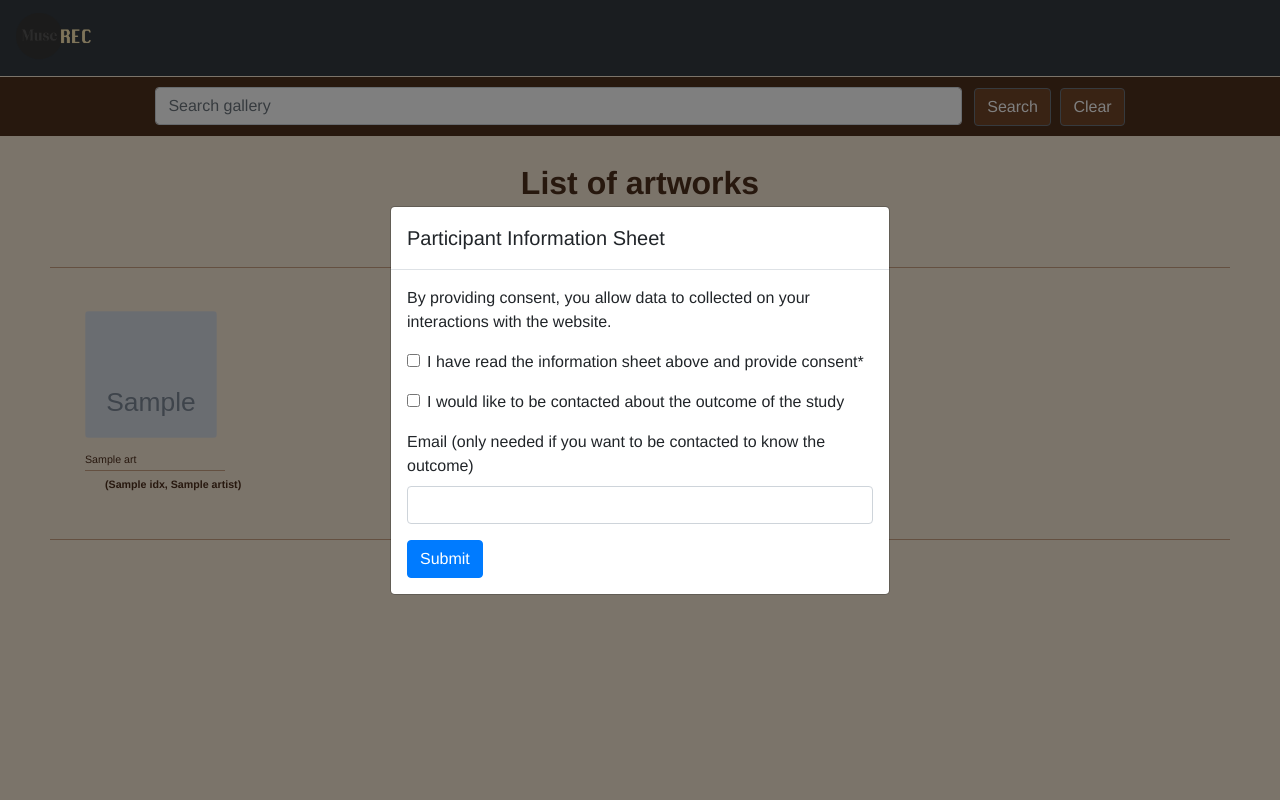
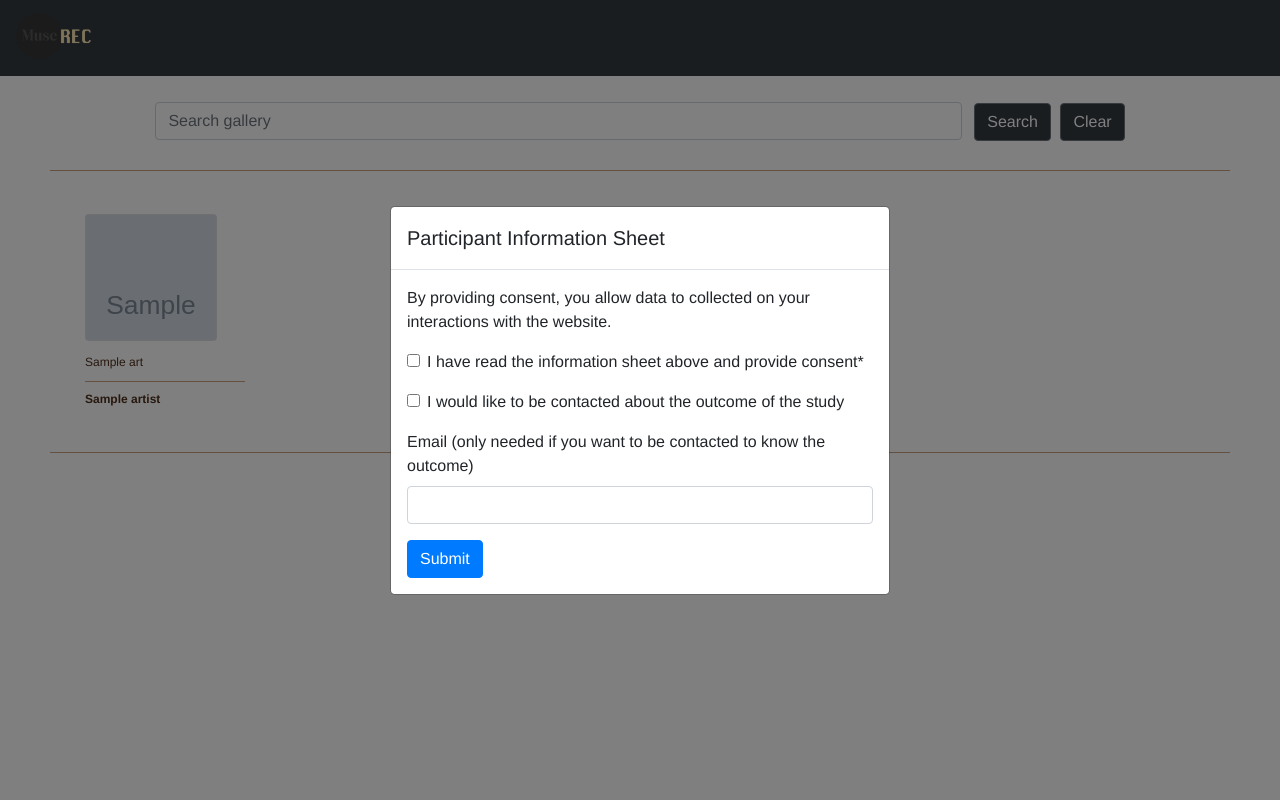
Before and after one commit to MuseRec/museum_recommender, a Django app: template museum_site/templates/museum_site/index.html in a window 1280 px wide. Run offline with Django 3.2, Linux system fonts and the light colour scheme; tables that the repository leaves empty hold one stand-in row (values such as "Sample post"); the template is opened without the code that fills it: values that come from a table or form of the project are taken from there, most other values are stand-ins (such as "Sample title", 1, 10 or a date in 2020); grey boxes marked "Sample" are stand-in pictures; some libraries are stand-ins or nearby versions.

Commit message:
Simple front-end related changes
I have made the following changes:
* pagination has been removed from the top
* "List of artworks" has been removed
* background colour of the main theme changed to white
* background colour of the search bar removed and is white
* background and foreground colours of the buttons at the search bar are changed to dark grey
* the number of images reduced to 15 per page; it fits the whole website on my side
* the names are displayed consistently, regardless of the number of artists per artwork.

```diff
--- a/museum_site/templates/museum_site/index.html
+++ b/museum_site/templates/museum_site/index.html
@@ -10,24 +10,10 @@
     {% include 'museum_site/demographic_form.html' %}
 
     <div class="search-bar" style="position: relative; top: -3px;">
-        <form style="text-align: center; top: 0; padding: 0 10% 0 10%"  method="get">
-            <input class="form-control mr-sm-2" style="display: inline-block; width: 80%;" type="search" placeholder="Search gallery" aria-label="Search" name="search">
-            <button class="btn btn-outline-secondary my-2 my-sm-0" style="display: inline-block; color: #ffffff; background-color: #724629"
-                    type="submit"
-                    onclick = "return interaction_event('search', '', '{{ page_id }}', '{{ csrf_token }}');">Search</button>
-            <button class="btn btn-outline-secondary my-2 my-sm-0" style="display: inline-block; color: #ffffff; background-color: #724629; margin-left: 5px;"
-                    type="submit"
-                    onclick = "return interaction_event('clear', '', '{{ page_id }}', '{{ csrf_token }}');">Clear</button>
-        </form>
+        {% include 'museum_site/searchbar.html' %}
     </div>
 
-    <div style="text-align: center; padding: 20px;">
-        <span class="text-title">List of artworks</span>
-    </div>
-
-    {% include 'museum_site/paging.html' %}
-
-    <hr class="separator" />
+    <hr class="separator"/>
 
     <div class = 'container my-4'>
         <div id = 'multi-item-example' class = 'carousel slide carousel-multi-item' data-ride = 'carousel'>
@@ -45,10 +31,17 @@
                                 </div>
                             </div>
                             <div><span class="text-description">{{ art.title|cut:"'" }}</span></div>
-                            <div><hr class="full-separator tight"/></div>
-                            {% for artist in art.artist %}
-                                <div class="text-artist"><span class="text-description"><b>{{ artist }}</b></span></div>
-                            {%  endfor %}
+                            <div><hr class="separator tight"/></div>
+                            <!-- Displays multiple artists as comma separated lists -->
+                            <div class="text-artist" style="display: block;">{{ art.artist }}</div>
+                            <!-- Displays multiple artists in separated lines -->
+                            {% comment %}
+                                {% for artist in art.artist %}
+                                    <div class="text-artist">
+                                        {{ artist }}
+                                    </div>
+                                {%  endfor %}
+                            {% endcomment %}
                         </div>
                     {% empty %}
                         <span style="margin-left: auto; margin-right: auto">No results match the search query</span>
@@ -65,13 +58,7 @@
         {% include 'museum_site/paging.html' %}
 
         <div class="search-bar-bottom">
-            <form style="text-align: center; padding-left: 10%; padding-right: 10%;"  method="get">
-                <input class="form-control mr-sm-2" style="display: inline-block; width: 80%;" type="search" placeholder="Search gallery" aria-label="Search" name="search">
-                <button class="btn btn-outline-secondary my-2 my-sm-0" style="display: inline-block; color: #ffffff; background-color: #724629" type="submit" onclick = "return interaction_event('search', '', '{{ page_id }}', '{{ csrf_token }}');">Search</button>
-                <button class="btn btn-outline-secondary my-2 my-sm-0" style="display: inline-block; color: #ffffff; background-color: #724629; margin-left: 5px;"
-                        type="submit"
-                        onclick = "return interaction_event('clear', '', '{{ page_id }}', '{{ csrf_token }}');">Clear</button>
-            </form>
+            {% include 'museum_site/searchbar.html' %}
         </div>
     {% endif %}
 {% endblock content %}
--- /dev/null
+++ b/museum_site/templates/museum_site/searchbar.html
@@ -0,0 +1,9 @@
+<form style="text-align: center; top: 0; padding: 0 10% 0 10%"  method="get">
+    <input class="form-control mr-sm-2" style="display: inline-block; width: 80%;" type="search" placeholder="Search gallery" aria-label="Search" name="search">
+    <button class="btn btn-outline-secondary my-2 my-sm-0" style="display: inline-block; color: var(--search-btn-foreground); background-color: var(--search-btn-background)"
+            type="submit"
+            onclick = "return interaction_event('search', '', '{{ page_id }}', '{{ csrf_token }}');">Search</button>
+    <button class="btn btn-outline-secondary my-2 my-sm-0" style="display: inline-block; color: var(--search-btn-foreground); background-color: var(--search-btn-background); margin-left: 5px;"
+            type="submit"
+            onclick = "return interaction_event('clear', '', '{{ page_id }}', '{{ csrf_token }}');">Clear</button>
+</form>
--- a/static/css/base.css
+++ b/static/css/base.css
@@ -1,6 +1,6 @@
 html body {
     padding-top: 5rem;
-    background-color: #f6e8d5;
+    /*background-color: #f6e8d5;*/
     font-family: "Helvetica Neue",Helvetica,Arial,"Noto Sans SC","Noto Sans TC","Noto Sans JP","Noto Sans KR",sans-serif;
     font-variant-ligatures: no-common-ligatures;
     -moz-font-feature-settings: "liga" 0, "clig" 0;
@@ -22,13 +22,22 @@ html body {
 
 .search-bar {
     text-align: center;
-    background-color: #4f301d;
-    padding: 10px;
+    /*background-color: #4f301d;*/
+    padding: 25px 10px 10px 10px;
 }
 
 .search-bar-bottom {
     text-align: center;
-    background-color: #4f301d;
-    padding: 10px 10px 25px 10px;
+    /*background-color: #4f301d;*/
+    padding: 0px 10px 10px 10px;
     margin-top: 30px;
+    margin-bottom: 40px;
 }
+
+/* Foreground and background colour definitions for buttons at the search bar */
+:root {
+    --search-btn-foreground: #ffffff;
+    --search-btn-background: var(--gray-dark);
+    --text-artwork-color: #4f301d;
+    /* old colour definitions: brown: #724629, gray-dark: /*#212529 */
+}
--- a/static/css/index.css
+++ b/static/css/index.css
@@ -46,18 +46,19 @@
 }
 
 .text-description {
-    color: #4f301d;
-    font-size: 8pt;
-    line-: 0.5;
+    color: var(--text-artwork-color);
+    font-size: 9pt;
 }
 
 .text-artist {
-    margin-left: 20px;
+    /*margin-left: 20px;*/
+    color: var(--text-artwork-color);
     font-family: "Helvetica Neue",Helvetica,Arial,sans-serif;
     font-weight: bold;
+    font-size: 9pt;
 }
 
 .tight {
-    margin: 0;
-    padding: 0;
+    margin: 8px 0 8px 0;
+    padding: 0 0 0 0;
 }
```
Also changed, not shown: museum_site/views.py (+5 -3 lines).
